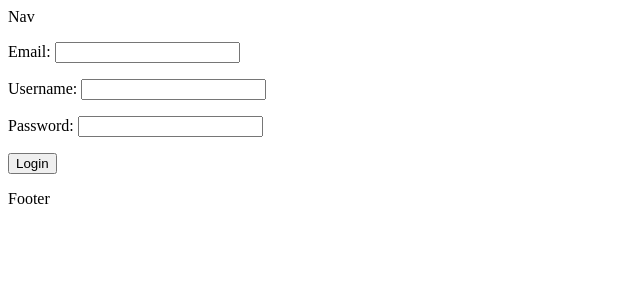
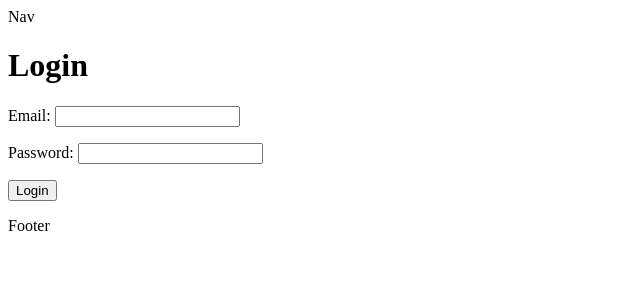
Before and after one commit to Pinke2k/fullstack-webshop-csapat9, a React (Vite) app in the folder frontend/: page /user/login in a window 1280 px wide. Shown: the top 300 px of the page, without its empty margins (0-640 px from the left). Built offline with nearby package versions, Linux system fonts and the light colour scheme.

Commit message:
login form updated

```diff
--- a/frontend/src/components/webshop/Login/Login.jsx
+++ b/frontend/src/components/webshop/Login/Login.jsx
@@ -2,15 +2,14 @@ import { useState } from "react";
 export default function Login(){
     const [ formData, setFormData ] = useState({
         email: "",
-        username: "",
         password: "",
     })
 
     return(
         <>
+        <h1>Login</h1>
         <form>
             <p>Email: <input type="email" value={formData.email} onChange={e => setFormData({...formData, email: e.target.value})} required/></p>
-            <p>Username: <input type="text" value={formData.username} onChange={e => setFormData({...formData, username: e.target.value})} required/></p>
             <p>Password: <input type="password" value={formData.password} onChange={e => {setFormData({...formData, password: e.target.value}),console.log(formData)}} required/></p>
             <p><button onClick={login}>Login</button></p>
         </form>
```
